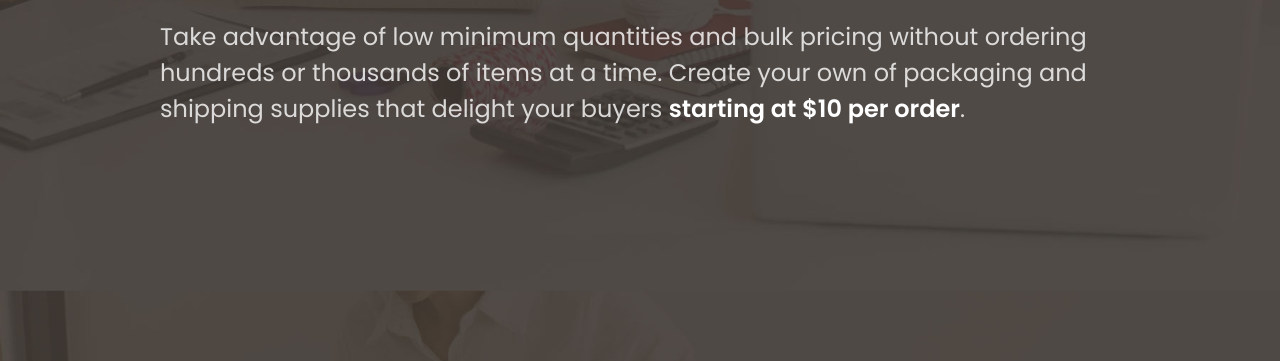
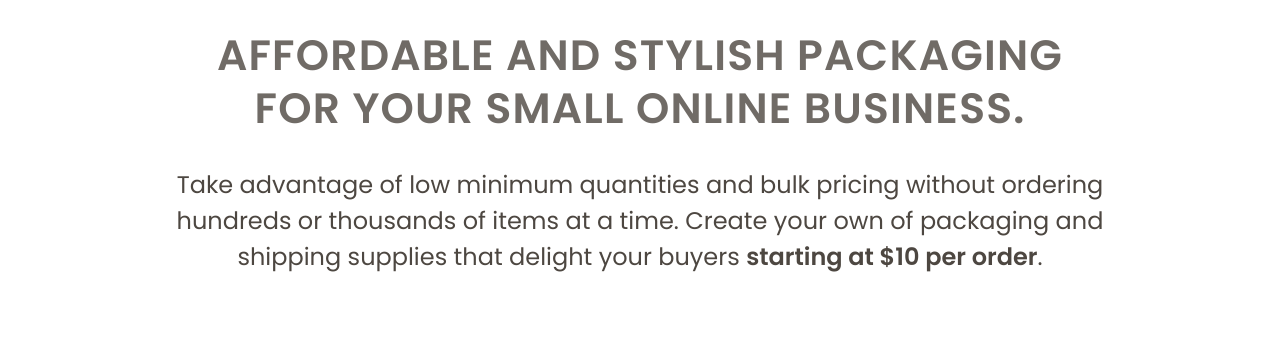
Before and after one commit to sodevious/bundly, a plain HTML site: page index.html in a window 1280 px wide. Shown: the part 439-800 px from the top of the page. Drawn offline with Linux system fonts and the light colour scheme.

Commit message:
simplify homepage design

```diff
--- a/index.html
+++ b/index.html
@@ -19,11 +19,9 @@
       -webkit-font-smoothing: antialiased;
       -moz-osx-font-smoothing: grayscale;
       font-family: 'Poppins', sans-serif;
-      color: rgba(255,255,255,0.8);
-      background-color: #4d4741;
-      background-position: center;
-      background-size: cover;
-      background-image: url('images/bundly-small-business-owner-delivery-service-and-working-packing-box-business-owner-working-checking-order_t20_P1e4ZN.jpg');
+      padding-top: 4rem;
+      color: #4d4741;
+      text-align: center;
     }
 
     p {
@@ -33,24 +31,30 @@
 
     p strong {
       font-weight: 600;
-      color: white;
     }
 
     h1 {
-      margin-top: 20%;
       opacity: 0.8;
     }
 
     h2 {
       font-weight: 600;
       text-transform: uppercase;
-      text-shadow: 1px 1px 6px rgba(0,0,0,.5);
-      color: rgba(255,255,255,0.85);
       font-size: 1.5rem;
+      opacity: 0.8;
       letter-spacing: 0.075rem;
     }
 
     @media (min-width: 768px) {
+
+      body {
+        padding-top: 10%;
+        padding-left: 2rem;
+        padding-right: 2rem;
+        text-align: center;
+      }
+
+
       p {
         font-size: 1.5rem;
       }
@@ -58,6 +62,8 @@
       h2 {
         font-size: 2.65rem;
         width: 90%;
+        margin: 0 auto;
+        padding-bottom: 2rem;
       }
     }
   </style>
@@ -65,6 +71,7 @@
 
 <body>
   <div class="container">
+    <h1><img src="images/bundly-box.png" alt="Bundly logo"/></h1>
     <h1><img src="images/bundly-logo.png" alt="Bundly logo"/></h1>
 
     <h2>Affordable and stylish packaging for your small online business.</h2>
```
Also changed, not shown: images/bundly-box.png (added), images/bundly-logo.png.
